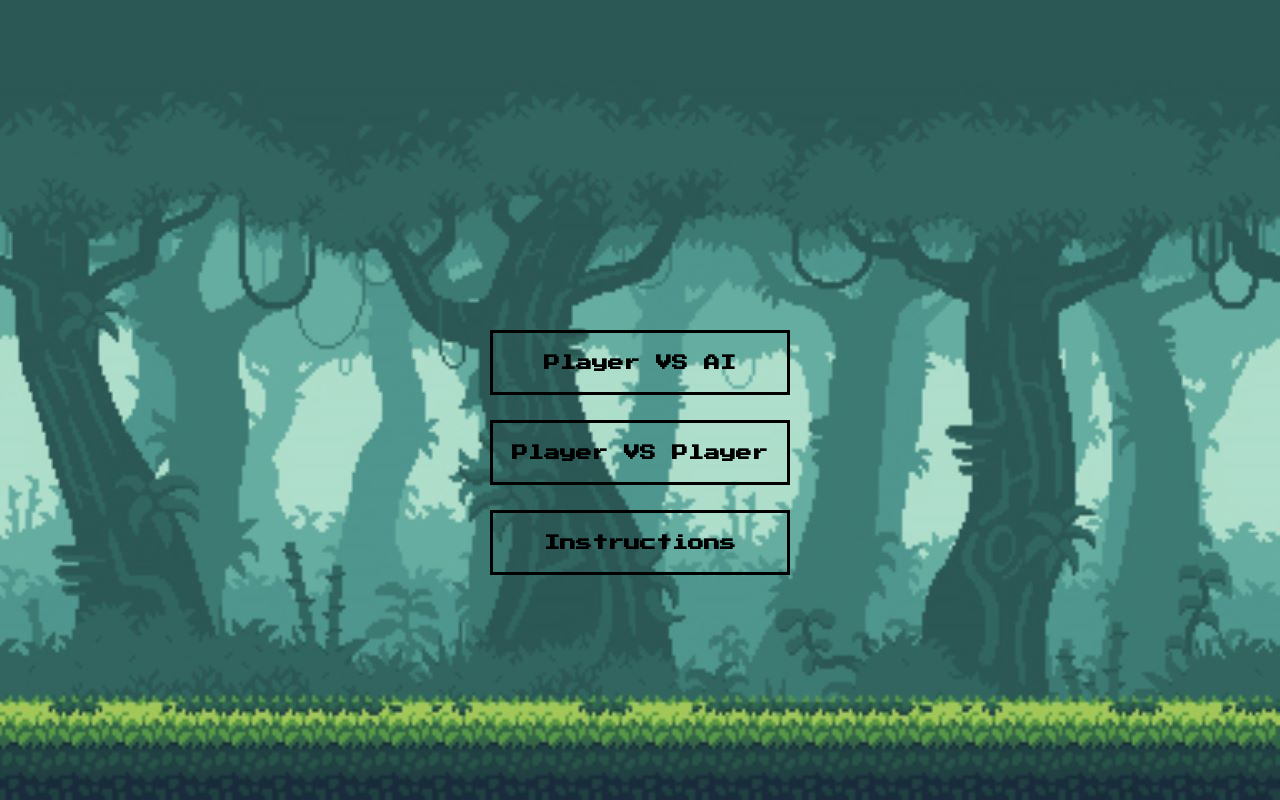
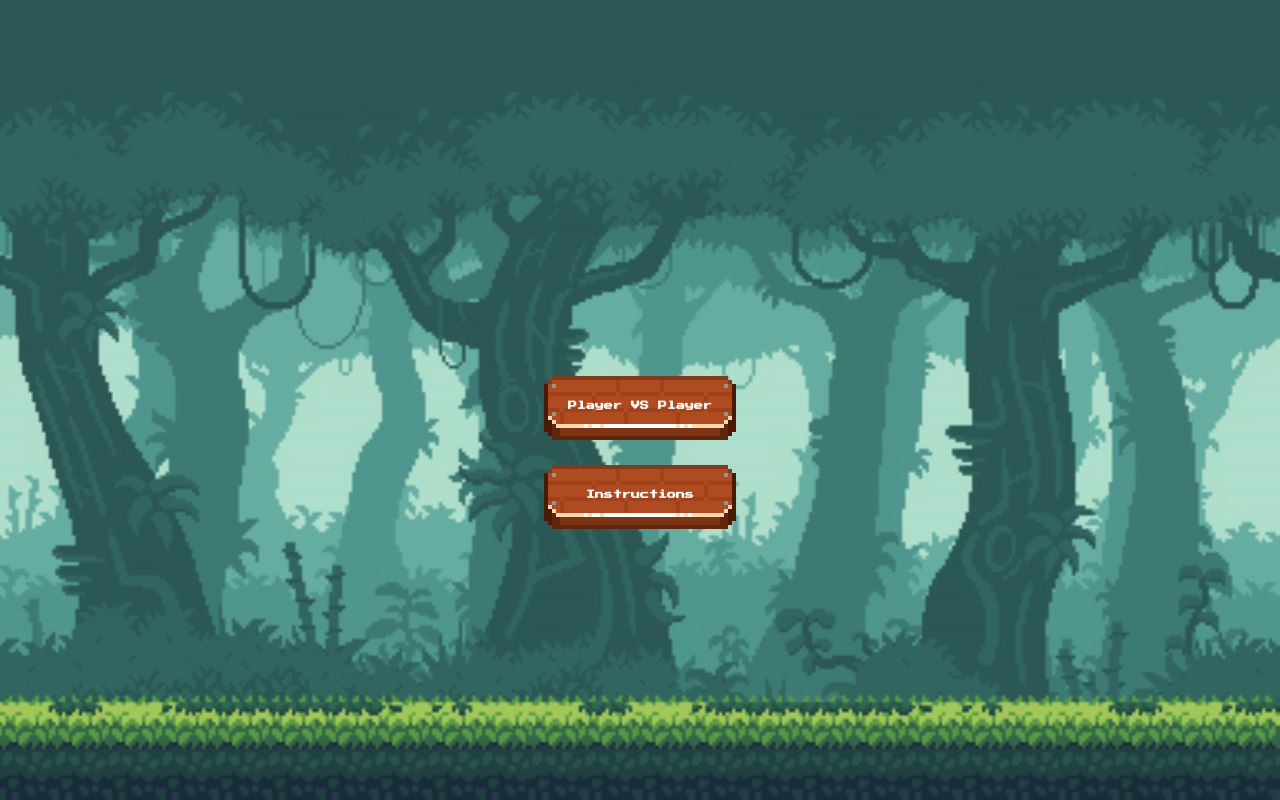
Before and after one commit to andyzhp234/Chicken-combat, a plain HTML site: page index.html in a window 1280 px wide. Drawn offline with Linux system fonts and the light colour scheme.

Commit message:
updated buttons UI

```diff
--- a/css/index.css
+++ b/css/index.css
@@ -118,22 +118,34 @@ html {
 
 .menu {
   margin-top: 25px;
-  width: 300px;
-  height: 65px;
-  color: black;
-  border: 3px solid black;
-  display: flex;
-  justify-content: center;
-  align-items: center;
+  width: 192px;
+  height: 64px;
+  color: white;
   cursor: pointer;
-  font-weight: 800;
   z-index: 10;
   transition: transform 0.1s ease-in-out;
   text-decoration: none;
+  position: relative;
 }
 
 .menu:hover {
   transform: translateY(5px);
+}
+
+.menu h1 {
+  text-align: center;
+  font-size: xx-small;
+  width: 100%;
+  font-weight: 800;
+  position: absolute;
+  top: 45%;
+  transform: translateY(-50%);
+  z-index: 10;
+}
+
+.wood-button {
+  width: 192px;
+  height: 64px;
 }
 
 .instruction_box {
--- a/index.html
+++ b/index.html
@@ -16,14 +16,24 @@
   </head>
   <body>
     <div class="mock_canvas_container">
-      <a class="menu" href="pages/pveGame.html">
+      <!-- <a class="menu" href="pages/pveGame.html">
         <h1>Player VS AI</h1>
-      </a>
+      </a> -->
       <a class="menu" href="pages/pvpGame.html">
         <h1>Player VS Player</h1>
+        <img
+          class="wood-button"
+          src="./assets/button/wood_button.png"
+          alt="button"
+        />
       </a>
       <a class="menu" href="pages/instruction.html">
         <h1>Instructions</h1>
+        <img
+          class="wood-button"
+          src="./assets/button/wood_button.png"
+          alt="button"
+        />
       </a>
       <img src="./assets/background/background.jpg" alt="background-Image" />
     </div>
```
Also changed, not shown: assets/button/[7] Wood.png (added), assets/button/wood_button.png (added).
